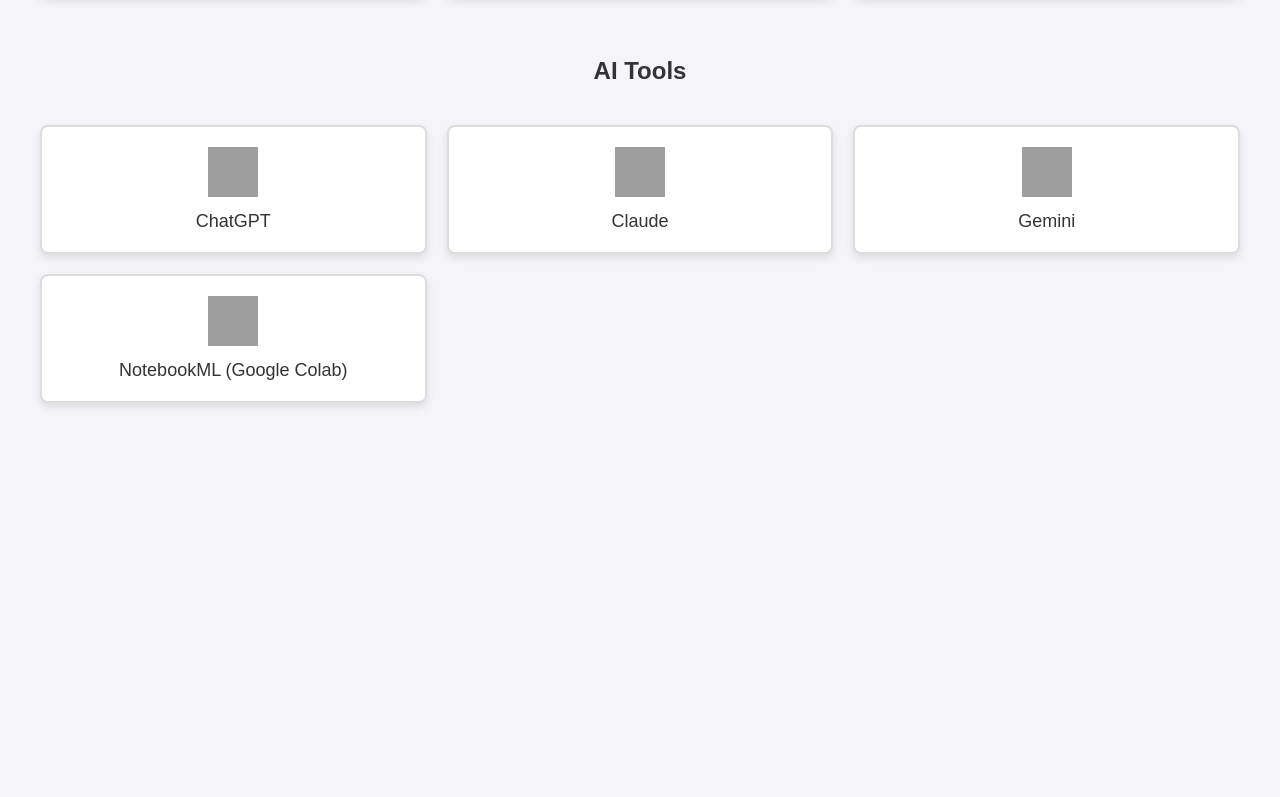
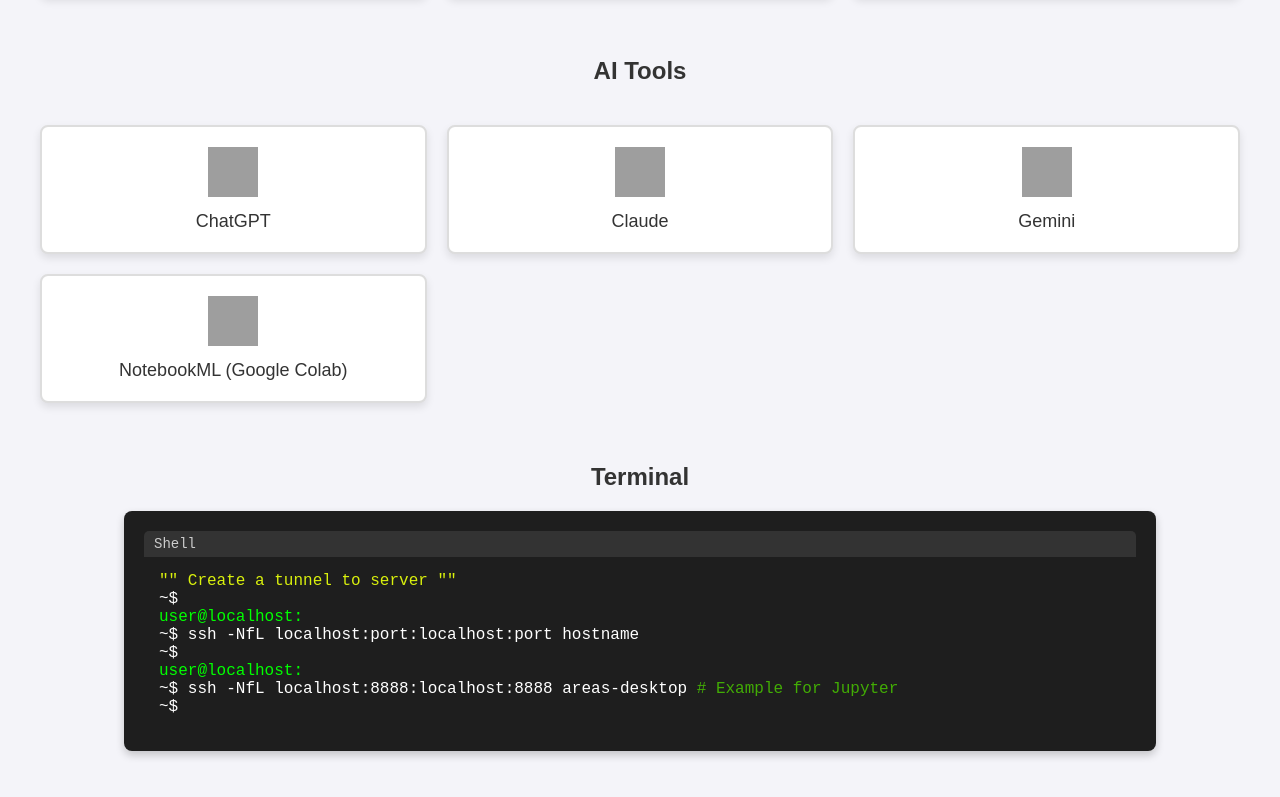
Before and after one commit to kaderghal/pages, a plain HTML site: page index.html in a window 1280 px wide. Shown: the part 903-1700 px from the top of the page. Before the commit the page ends 1386 px from the top, so only its background shows below. Drawn offline with Linux system fonts and the light colour scheme; grey boxes are pictures that could not be loaded.

Commit message:
update-(add-terminal section for tunnel)

```diff
--- a/index.html
+++ b/index.html
@@ -56,6 +56,42 @@
             height: 50px;
         }
 
+        /* Terminal style section */
+        .terminal-container {
+            background-color: #1e1e1e;
+            color: #00ff00;
+            font-family: "Courier New", Courier, monospace;
+            padding: 20px;
+            border-radius: 8px;
+            box-shadow: 0px 4px 8px rgba(0, 0, 0, 0.2);
+            margin: 0 auto;
+            width: 80%;
+        }
+
+        .terminal-header {
+            background-color: #333;
+            color: #ccc;
+            padding: 5px 10px;
+            border-radius: 5px 5px 0 0;
+            text-align: left;
+            font-size: 14px;
+        }
+
+        .terminal-body {
+            padding: 15px;
+        }
+
+        .terminal-prompt {
+            color: #00ff00;
+        }
+
+        .terminal-command {
+            color: #ffffff;
+        }
+
+        .terminal-output {
+            color: #ccc;
+        }
     </style>
 </head>
 <body>
@@ -168,5 +204,28 @@
         </div>
     </div>
 
+
+    <!-- Section 5: Terminal Style Section -->
+    <div class="section">
+        <h2>Terminal</h2>
+        <div class="terminal-container">
+            <div class="terminal-header">Shell</div>
+            <div class="terminal-body">
+
+                <span style="color:rgb(217, 240, 13);"> "" Create a tunnel to server ""</span></br>
+                <span class="terminal-command">~$ </span>
+                <div class="terminal-prompt">user@localhost:</div>
+                <span class="terminal-command">~$ ssh -NfL localhost:port:localhost:port hostname </span></br>
+                <span class="terminal-command">~$ </span>
+
+                <div class="terminal-prompt">user@localhost:</div>
+                <span class="terminal-command">~$ ssh -NfL localhost:8888:localhost:8888 areas-desktop <span style="color:rgb(66, 172, 5);"> # Example for Jupyter </span></span></br>
+                <span class="terminal-command">~$ </span>
+
+            </div>
+        </div>
+    </div>
+
+
 </body>
 </html>
```
